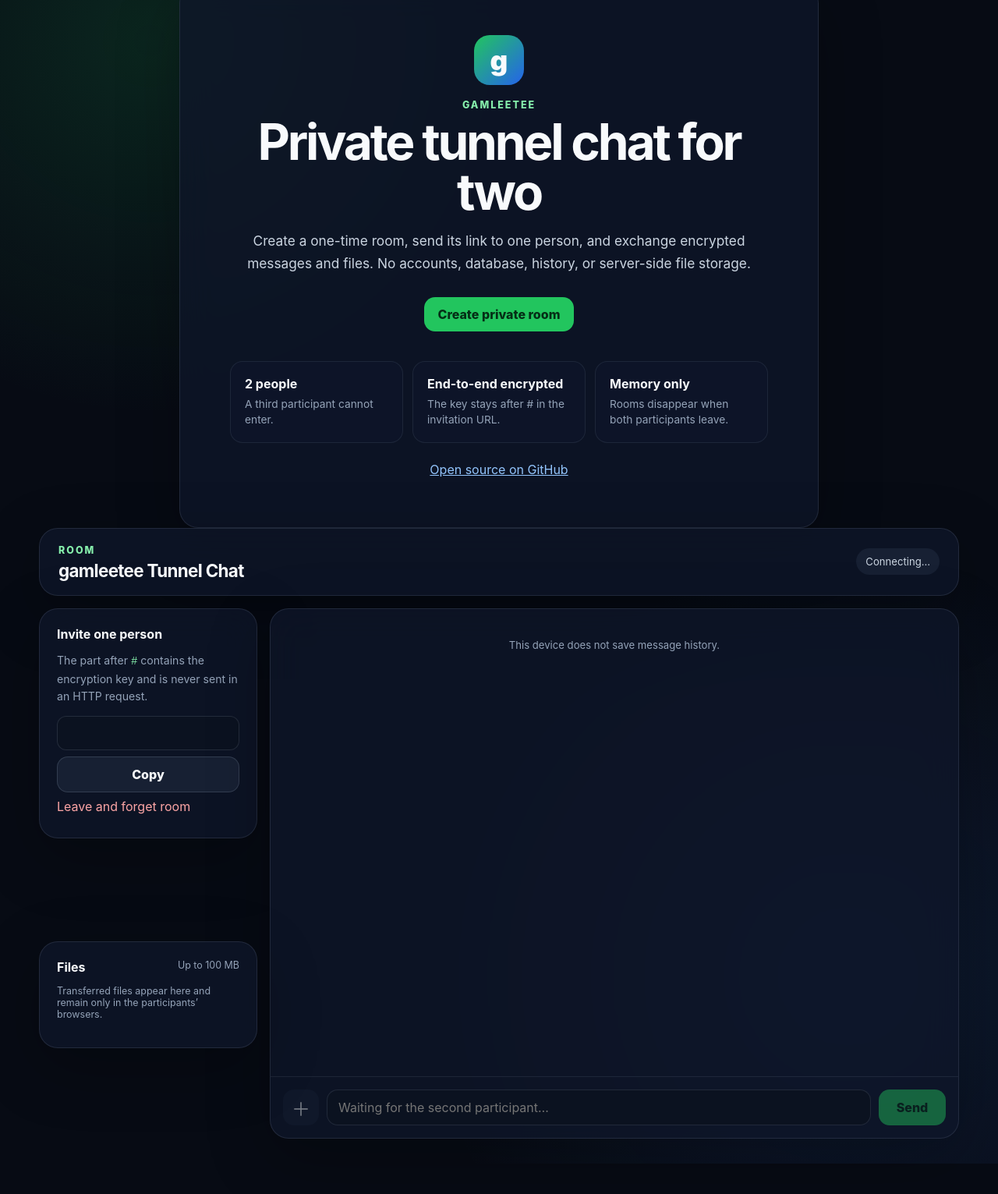
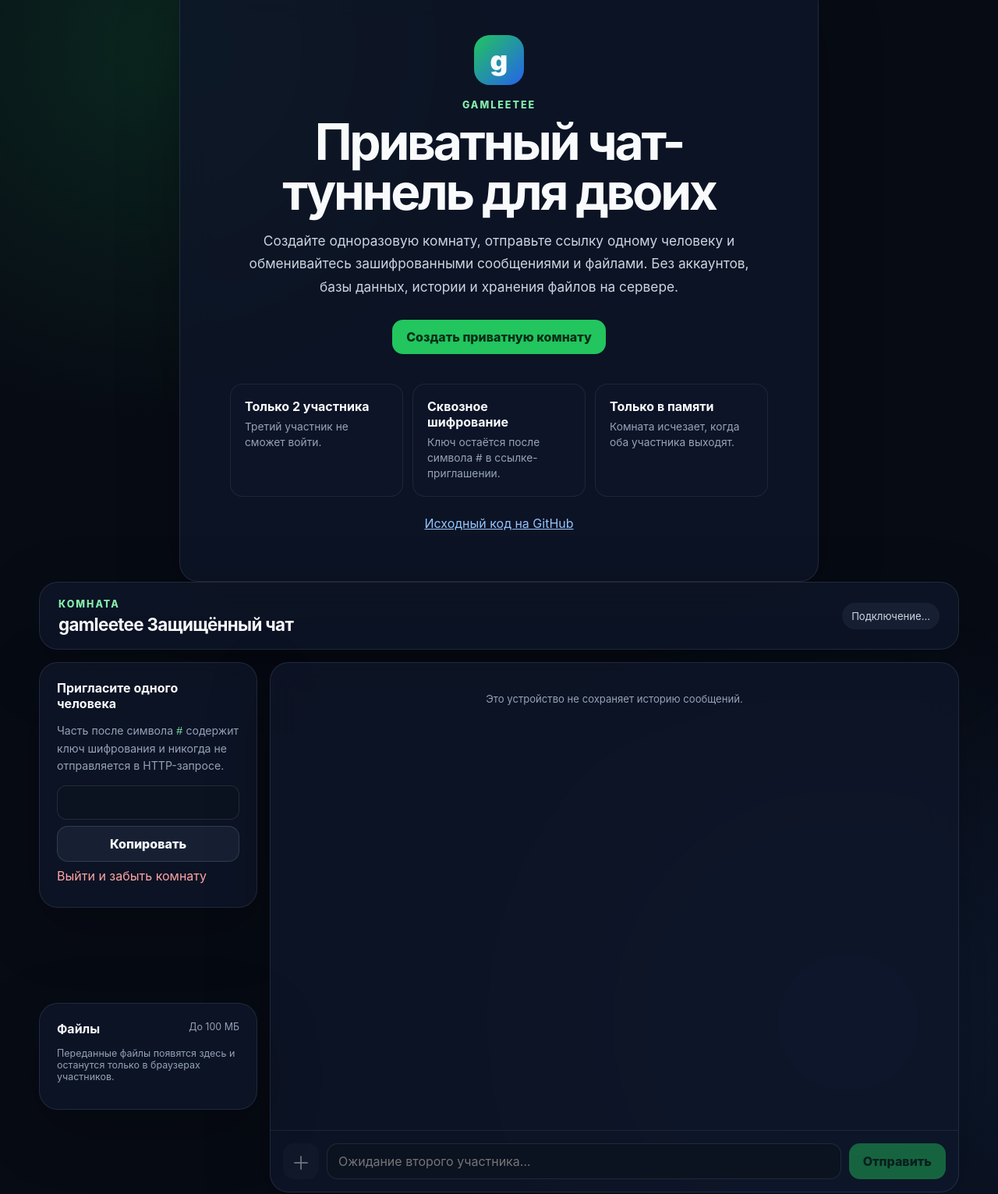
Before and after one commit to gamleetee/gamleetee-Tunnel-Chat, a website with bundled scripts: page public/index.html in a window 1280 px wide. Shown: the part 108-1639 px from the top of the page at 78% size. Before the commit the page ends 1600 px from the top, so only its background shows below. Built offline with nearby package versions, Linux system fonts and the light colour scheme.

Commit message:
Translate user interface to Russian

```diff
--- a/public/index.html
+++ b/public/index.html
@@ -1,11 +1,11 @@
 <!doctype html>
-<html lang="en">
+<html lang="ru">
   <head>
     <meta charset="utf-8">
     <meta name="viewport" content="width=device-width, initial-scale=1">
     <meta name="theme-color" content="#111827">
-    <meta name="description" content="An ephemeral encrypted chat and file tunnel for two people.">
-    <title>gamleetee Tunnel Chat</title>
+    <meta name="description" content="Временный зашифрованный чат и файловый туннель для двух участников.">
+    <title>gamleetee Защищённый чат</title>
     <link rel="manifest" href="/manifest.webmanifest">
     <link rel="icon" href="/icons/icon.svg" type="image/svg+xml">
     <link rel="stylesheet" href="/styles.css">
@@ -16,60 +16,60 @@
       <section id="landing" class="panel landing">
         <div class="brand-mark" aria-hidden="true">g</div>
         <p class="eyebrow">gamleetee</p>
-        <h1>Private tunnel chat for two</h1>
+        <h1>Приватный чат-туннель для двоих</h1>
         <p class="lead">
-          Create a one-time room, send its link to one person, and exchange encrypted messages and files.
-          No accounts, database, history, or server-side file storage.
+          Создайте одноразовую комнату, отправьте ссылку одному человеку и обменивайтесь зашифрованными сообщениями и файлами.
+          Без аккаунтов, базы данных, истории и хранения файлов на сервере.
         </p>
-        <button id="create-room" class="primary-button" type="button">Create private room</button>
-        <button id="install-app" class="secondary-button" type="button" hidden>Install application</button>
+        <button id="create-room" class="primary-button" type="button">Создать приватную комнату</button>
+        <button id="install-app" class="secondary-button" type="button" hidden>Установить приложение</button>
         <p id="fatal-error" class="fatal-error" hidden></p>
         <div class="privacy-grid">
-          <article><strong>2 people</strong><span>A third participant cannot enter.</span></article>
-          <article><strong>End-to-end encrypted</strong><span>The key stays after # in the invitation URL.</span></article>
-          <article><strong>Memory only</strong><span>Rooms disappear when both participants leave.</span></article>
+          <article><strong>Только 2 участника</strong><span>Третий участник не сможет войти.</span></article>
+          <article><strong>Сквозное шифрование</strong><span>Ключ остаётся после символа # в ссылке-приглашении.</span></article>
+          <article><strong>Только в памяти</strong><span>Комната исчезает, когда оба участника выходят.</span></article>
         </div>
-        <a class="source-link" href="https://github.com/gamleetee/gamleetee-Tunnel-Chat" rel="noreferrer">Open source on GitHub</a>
+        <a class="source-link" href="https://github.com/gamleetee/gamleetee-Tunnel-Chat" rel="noreferrer">Исходный код на GitHub</a>
       </section>
 
       <section id="chat" class="chat-layout" hidden>
         <header class="chat-header panel">
           <div>
-            <p class="eyebrow">Room <span id="room-code"></span></p>
-            <h1>gamleetee Tunnel Chat</h1>
+            <p class="eyebrow">Комната <span id="room-code"></span></p>
+            <h1>gamleetee Защищённый чат</h1>
           </div>
-          <div id="connection-status" class="status" data-state="connecting">Connecting…</div>
+          <div id="connection-status" class="status" data-state="connecting">Подключение…</div>
         </header>
 
         <aside class="invite-panel panel">
-          <h2>Invite one person</h2>
-          <p>The part after <code>#</code> contains the encryption key and is never sent in an HTTP request.</p>
+          <h2>Пригласите одного человека</h2>
+          <p>Часть после символа <code>#</code> содержит ключ шифрования и никогда не отправляется в HTTP-запросе.</p>
           <div class="invite-row">
-            <input id="invite-link" type="text" readonly aria-label="Invitation link">
-            <button id="copy-invite" class="secondary-button" type="button">Copy</button>
+            <input id="invite-link" type="text" readonly aria-label="Ссылка-приглашение">
+            <button id="copy-invite" class="secondary-button" type="button">Копировать</button>
           </div>
-          <button id="leave-room" class="text-button" type="button">Leave and forget room</button>
+          <button id="leave-room" class="text-button" type="button">Выйти и забыть комнату</button>
         </aside>
 
         <section class="conversation panel">
           <div id="messages" class="messages" aria-live="polite">
-            <p class="system-message">This device does not save message history.</p>
+            <p class="system-message">Это устройство не сохраняет историю сообщений.</p>
           </div>
           <form id="composer" class="composer">
-            <button id="choose-file" class="icon-button" type="button" aria-label="Choose file" disabled>＋</button>
+            <button id="choose-file" class="icon-button" type="button" aria-label="Выбрать файл" disabled>＋</button>
             <input id="file-input" type="file" hidden>
-            <textarea id="message-input" rows="1" maxlength="5000" placeholder="Waiting for the second participant…" disabled></textarea>
-            <button id="send-message" class="primary-button send-button" type="submit" disabled>Send</button>
+            <textarea id="message-input" rows="1" maxlength="5000" placeholder="Ожидание второго участника…" disabled></textarea>
+            <button id="send-message" class="primary-button send-button" type="submit" disabled>Отправить</button>
           </form>
         </section>
 
         <aside class="transfer-panel panel">
           <div class="section-heading">
-            <h2>Files</h2>
-            <span>Up to 100 MB</span>
+            <h2>Файлы</h2>
+            <span>До 100 МБ</span>
           </div>
           <div id="transfers" class="transfers">
-            <p class="muted">Transferred files appear here and remain only in the participants’ browsers.</p>
+            <p class="muted">Переданные файлы появятся здесь и останутся только в браузерах участников.</p>
           </div>
         </aside>
       </section>
```
